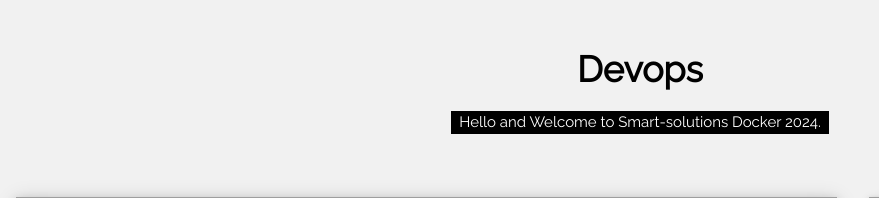
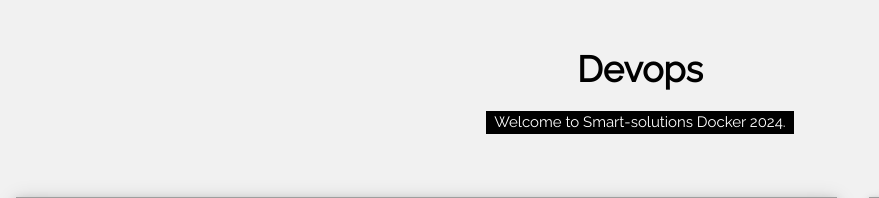
Before and after one commit to AWS-Shubham/demo, a Django app: template dj/templates/index.html in a window 1280 px wide. Shown: the top 198 px of the page, without its empty margins (0-879 px from the left). Run offline with Django 4.2, Linux system fonts and the light colour scheme; the template is opened without the code that fills it, so the values that code supplies are empty; grey boxes are pictures that could not be loaded.

Commit message:
Index.html

```diff
--- a/dj/templates/index.html
+++ b/dj/templates/index.html
@@ -19,7 +19,7 @@ and is wrapped around the whole page content, except for the footer in this exam
 <!-- Header -->
 <header class="w3-container w3-center w3-padding-32">
   <h1><b>Devops</b></h1>
-  <p><span class="w3-tag">Hello and Welcome to Smart-solutions Docker 2024.</span></p>
+  <p><span class="w3-tag">Welcome to Smart-solutions Docker 2024.</span></p>
 </header>
 
 <!-- Grid -->
```
